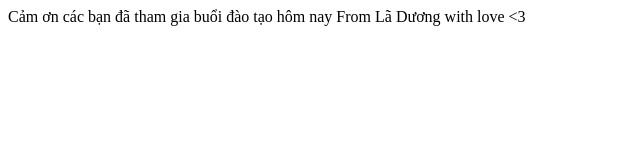
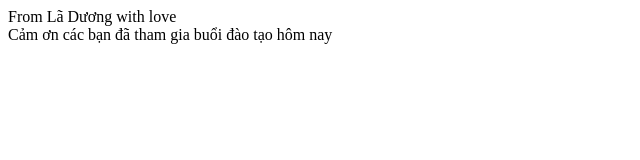
Before and after one commit to laduong/Daotao_Github, a plain HTML site: page index.html in a window 1280 px wide. Shown: the whole page, without its empty margins (0-640 px from the left). Drawn offline with Linux system fonts and the light colour scheme.

Commit message:
Thay đổi header

```diff
--- a/index.html
+++ b/index.html
@@ -1,6 +1,9 @@
 <div>
+    <header>
+        From Lã Dương with love
+    </header>
     <label>
         Cảm ơn các bạn đã tham gia buổi đào tạo hôm nay
-        From Lã Dương with love <3
     </label>
+
 </div>
```
